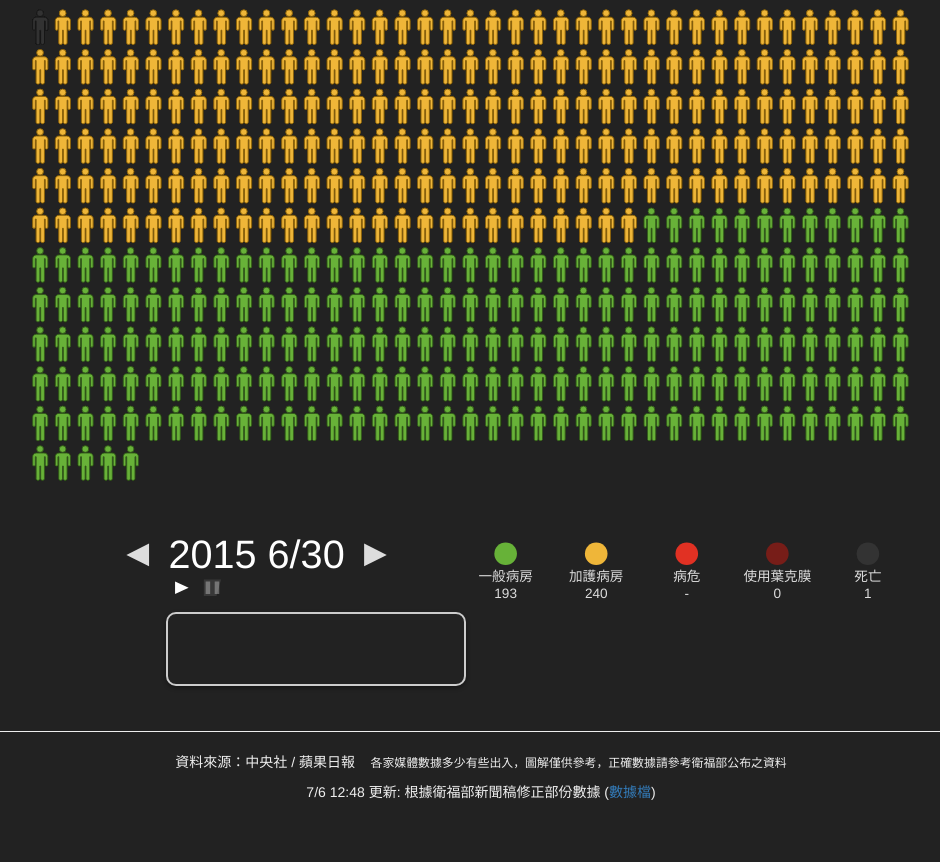
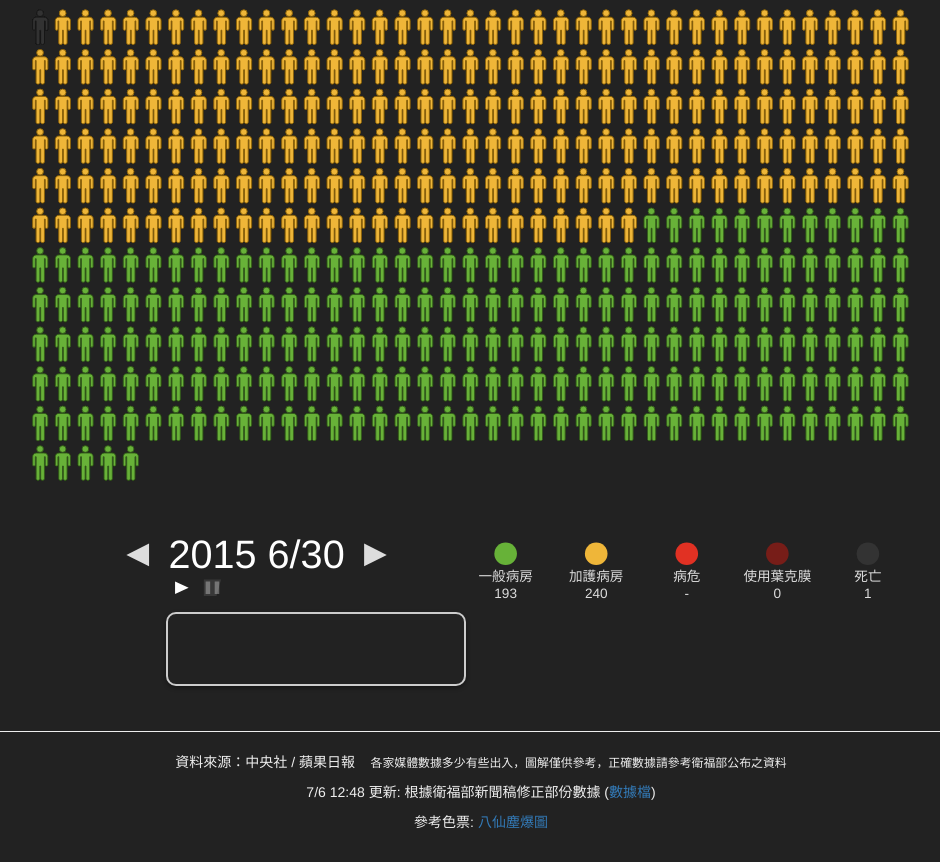
Before and after one commit to infographicstw/color-party-disaster, a website: page index.jade in a window 1280 px wide. Shown: the part 56-918 px from the top of the page, without its empty margins (159-1099 px from the left). Before the commit the page ends 888 px from the top, so only its background shows below. Drawn offline with nearby package versions, Linux system fonts and the light colour scheme; files that its build step writes are made by us from their sources.

Commit message:
update palette info

```diff
--- a/index.jade
+++ b/index.jade
@@ -71,6 +71,7 @@ html(lang="en")
       | 資料來源：中央社 / 蘋果日報 &nbsp; &nbsp;
       small 各家媒體數據多少有些出入，圖解僅供參考，正確數據請參考衛福部公布之資料
     p 7/6 12:48 更新: 根據衛福部新聞稿修正部份數據 (#[a(href="stat.csv") 數據檔])
+    p 參考色票: #[a(href="http://loading.io/palette/55b04c59bdcef47114195683") 八仙塵爆圖]
     br
     #fb-root
     script.
```
Also changed, not shown: index.html.
